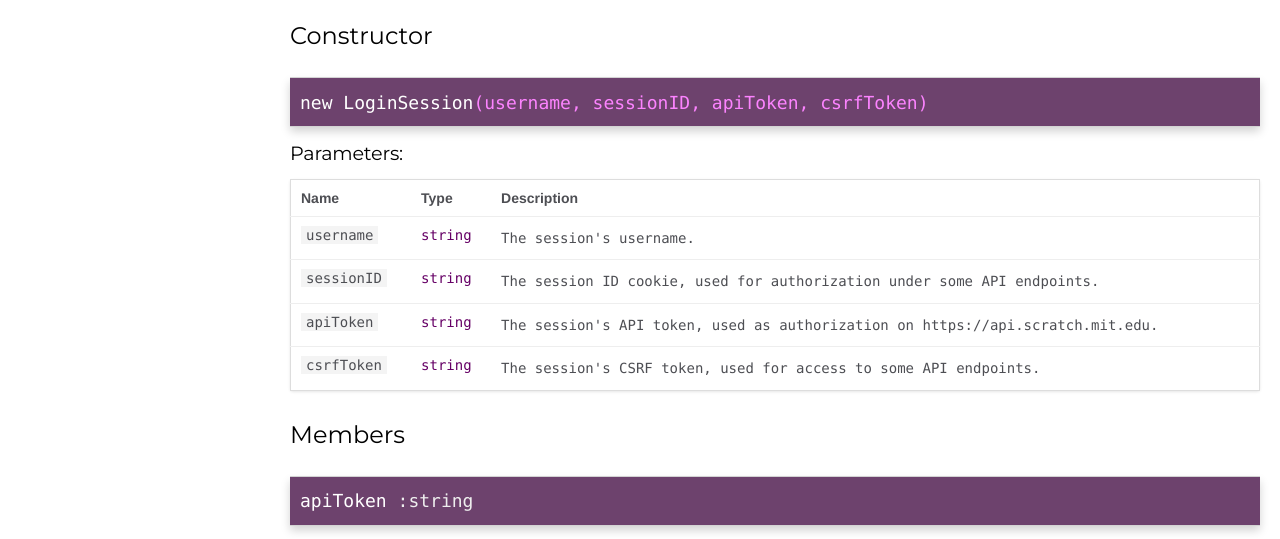
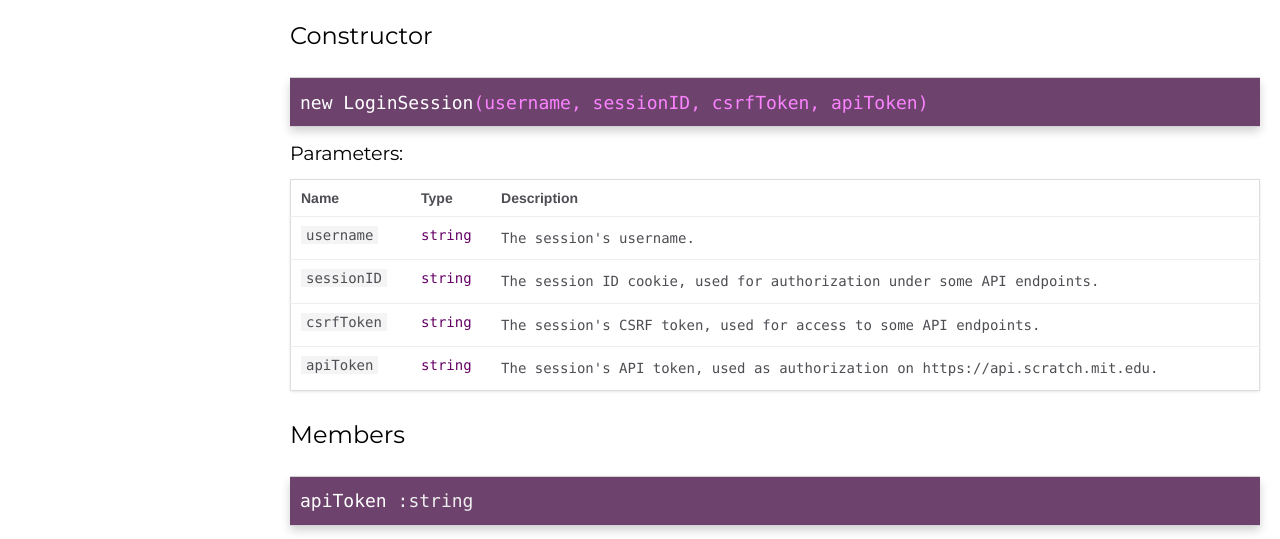
Before and after one commit to towerofnix/scratch-new-api, a website: page LoginSession.html in a window 1280 px wide. Shown: the part 242-781 px from the top of the page. Drawn offline with Linux system fonts and the light colour scheme.

Commit message:
Deploy to GitHub Pages: 964a2698be877cadfca746bb570d36214b451dea

```diff
--- a/LoginSession.html
+++ b/LoginSession.html
@@ -62,7 +62,7 @@
     <h2>Constructor</h2>
 
 
-    <h4 class="name" id="LoginSession"><span class="type-signature"></span>new LoginSession<span class="signature">(username, sessionID, apiToken, csrfToken)</span><span class="type-signature"></span></h4>
+    <h4 class="name" id="LoginSession"><span class="type-signature"></span>new LoginSession<span class="signature">(username, sessionID, csrfToken, apiToken)</span><span class="type-signature"></span></h4>
 
 
 
@@ -189,6 +189,29 @@
 
         <tr>
 
+                <td class="name"><code>csrfToken</code></td>
+
+
+            <td class="type">
+
+
+<span class="param-type">string</span>
+
+
+
+            </td>
+
+
+
+
+
+            <td class="description last"><p>The session's CSRF token, used for access to some API endpoints.</p></td>
+        </tr>
+
+
+
+        <tr>
+
                 <td class="name"><code>apiToken</code></td>
 
 
@@ -206,29 +229,6 @@
 
 
             <td class="description last"><p>The session's API token, used as authorization on https://api.scratch.mit.edu.</p></td>
-        </tr>
-
-
-
-        <tr>
-
-                <td class="name"><code>csrfToken</code></td>
-
-
-            <td class="type">
-
-
-<span class="param-type">string</span>
-
-
-
-            </td>
-
-
-
-
-
-            <td class="description last"><p>The session's CSRF token, used for access to some API endpoints.</p></td>
         </tr>
 
 
```
